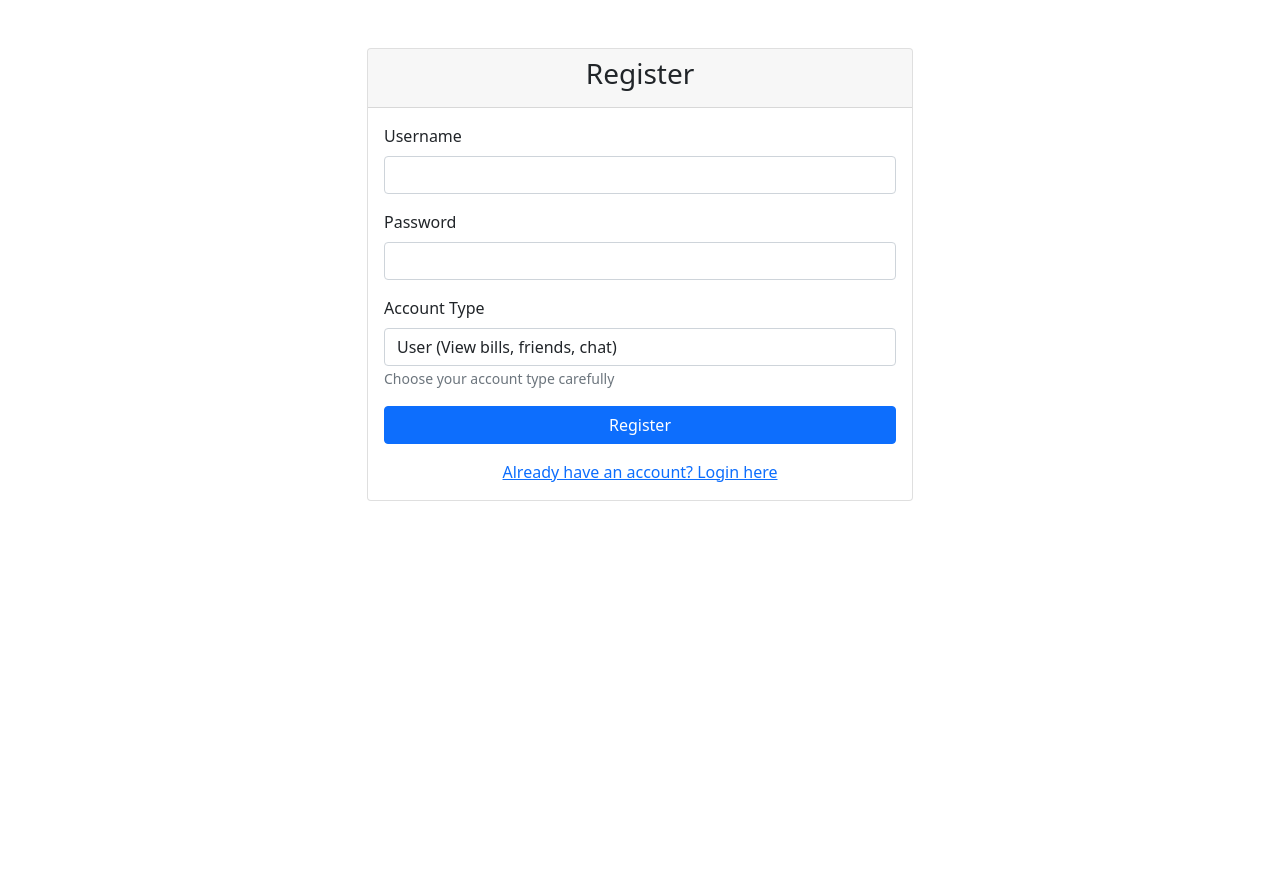
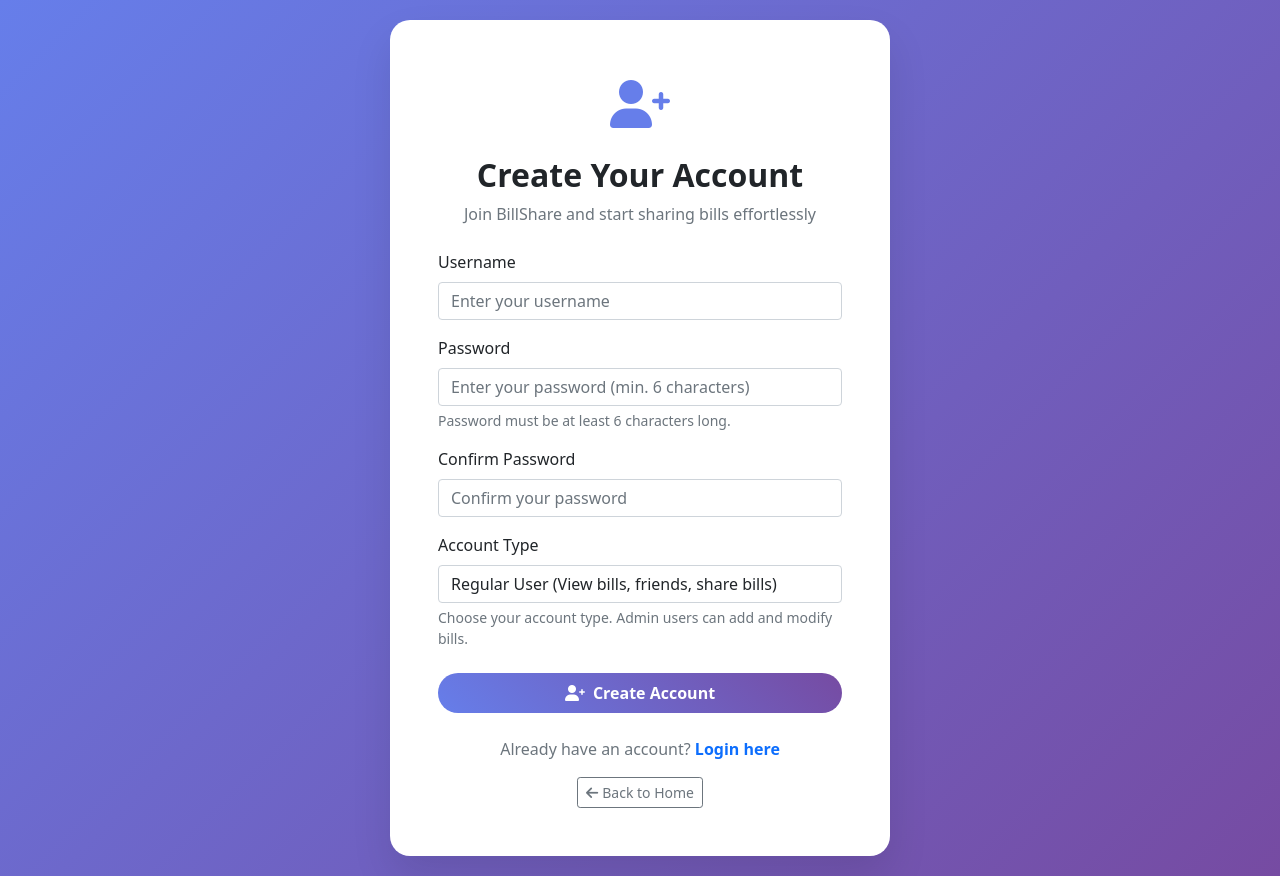
Before and after one commit to Premnat30/bill-sharing-app, a Python web app: template templates/register.html in a window 1280 px wide. Before the commit the page ends 501 px from the top, so only its background shows below. Run offline with Jinja, Linux system fonts and the light colour scheme; the template is opened without the code that fills it, so the values that code supplies are empty; some libraries are stand-ins or nearby versions.

Commit message:
Enhance registration page design and functionality
Updated the registration page layout and styles for better user experience.

```diff
--- a/templates/register.html
+++ b/templates/register.html
@@ -1,23 +1,66 @@
 <!DOCTYPE html>
-<html>
+<html lang="en">
 <head>
-    <title>Register - Bill Sharing App</title>
+    <meta charset="UTF-8">
+    <meta name="viewport" content="width=device-width, initial-scale=1.0">
+    <title>Register - BillShare</title>
     <link href="https://cdn.jsdelivr.net/npm/bootstrap@5.1.3/dist/css/bootstrap.min.css" rel="stylesheet">
+    <link rel="stylesheet" href="https://cdnjs.cloudflare.com/ajax/libs/font-awesome/6.0.0/css/all.min.css">
+    <style>
+        .register-container {
+            background: linear-gradient(135deg, #667eea 0%, #764ba2 100%);
+            min-height: 100vh;
+            display: flex;
+            align-items: center;
+            justify-content: center;
+            padding: 20px;
+        }
+        .register-card {
+            background: white;
+            border-radius: 20px;
+            box-shadow: 0 20px 40px rgba(0,0,0,0.1);
+            padding: 3rem;
+            max-width: 500px;
+            width: 100%;
+        }
+        .register-icon {
+            font-size: 3rem;
+            color: #667eea;
+            margin-bottom: 1rem;
+        }
+        .btn-register {
+            background: linear-gradient(45deg, #667eea, #764ba2);
+            border: none;
+            padding: 12px 30px;
+            border-radius: 50px;
+            color: white;
+            font-weight: 600;
+            transition: all 0.3s ease;
+        }
+        .btn-register:hover {
+            transform: translateY(-2px);
+            box-shadow: 0 10px 20px rgba(102, 126, 234, 0.3);
+        }
+    </style>
 </head>
 <body>
-    <div class="container mt-5">
-        <div class="row justify-content-center">
-            <div class="col-md-6">
-                <div class="card">
-                    <div class="card-header">
-                        <h3 class="text-center">Register</h3>
+    <div class="register-container">
+        <div class="register-card">
+            <div class="text-center mb-4">
+                <div class="register-icon">
+                    <i class="fas fa-user-plus"></i>
                 </div>
-                    <div class="card-body">
+                <h2 class="fw-bold">Create Your Account</h2>
+                <p class="text-muted">Join BillShare and start sharing bills effortlessly</p>
+            </div>
+
+            <!-- Flash Messages -->
             {% with messages = get_flashed_messages(with_categories=true) %}
                 {% if messages %}
                     {% for category, message in messages %}
-                                    <div class="alert alert-{{ 'danger' if category == 'error' else 'success' }}">
+                        <div class="alert alert-{{ 'danger' if category == 'error' else 'success' }} alert-dismissible fade show">
                             {{ message }}
+                            <button type="button" class="btn-close" data-bs-dismiss="alert"></button>
                         </div>
                     {% endfor %}
                 {% endif %}
@@ -26,33 +69,49 @@
             <form method="POST">
                 <div class="mb-3">
                     <label for="username" class="form-label">Username</label>
-                                <input type="text" class="form-control" id="username" name="username" required>
+                    <input type="text" class="form-control" id="username" name="username" required
+                           placeholder="Enter your username">
                 </div>
 
                 <div class="mb-3">
                     <label for="password" class="form-label">Password</label>
-                                <input type="password" class="form-control" id="password" name="password" required>
+                    <input type="password" class="form-control" id="password" name="password" required
+                           placeholder="Enter your password (min. 6 characters)">
+                    <div class="form-text">Password must be at least 6 characters long.</div>
                 </div>
 
                 <div class="mb-3">
+                    <label for="confirm_password" class="form-label">Confirm Password</label>
+                    <input type="password" class="form-control" id="confirm_password" name="confirm_password" required
+                           placeholder="Confirm your password">
+                </div>
+
+                <div class="mb-4">
                     <label for="role" class="form-label">Account Type</label>
                     <select class="form-control" id="role" name="role">
-                                    <option value="user">User (View bills, friends, chat)</option>
-                                    <option value="admin">Admin (Full access - add/modify bills)</option>
+                        <option value="user">Regular User (View bills, friends, share bills)</option>
+                        <option value="admin">Admin User (Add/modify bills, upload images)</option>
                     </select>
-                                <small class="text-muted">Choose your account type carefully</small>
+                    <div class="form-text">Choose your account type. Admin users can add and modify bills.</div>
                 </div>
 
-                            <button type="submit" class="btn btn-primary w-100">Register</button>
+                <button type="submit" class="btn btn-register w-100 py-2">
+                    <i class="fas fa-user-plus me-2"></i>Create Account
+                </button>
             </form>
 
-                        <div class="text-center mt-3">
-                            <a href="{{ url_for('login') }}">Already have an account? Login here</a>
+            <div class="text-center mt-4">
+                <p class="text-muted">
+                    Already have an account?
+                    <a href="/login" class="text-decoration-none fw-bold">Login here</a>
+                </p>
+                <a href="/" class="btn btn-outline-secondary btn-sm">
+                    <i class="fas fa-arrow-left me-1"></i>Back to Home
+                </a>
             </div>
         </div>
     </div>
-            </div>
-        </div>
-    </div>
+
+    <script src="https://cdn.jsdelivr.net/npm/bootstrap@5.1.3/dist/js/bootstrap.bundle.min.js"></script>
 </body>
 </html>
```
Lines whose indentation alone changed are shown as unchanged.
